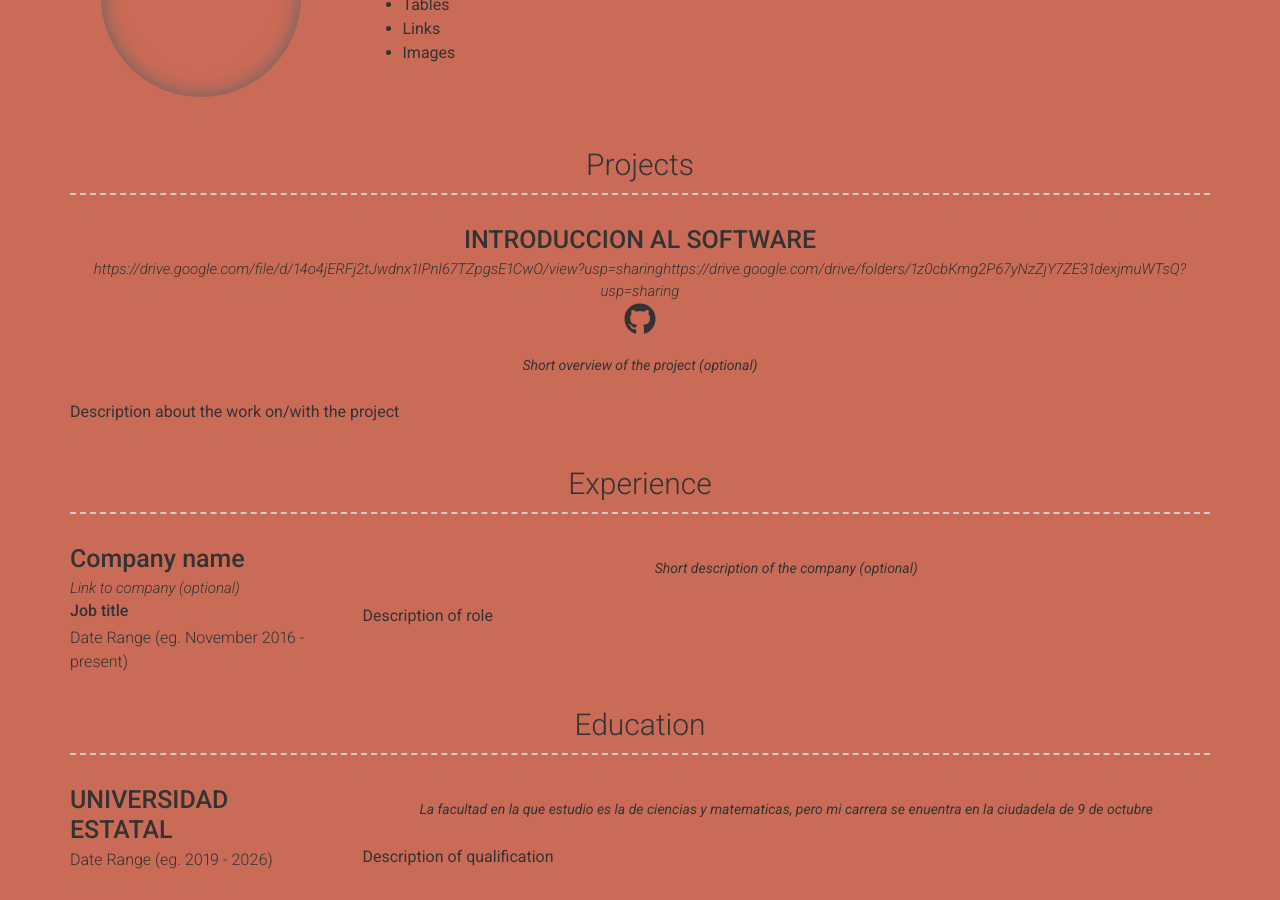
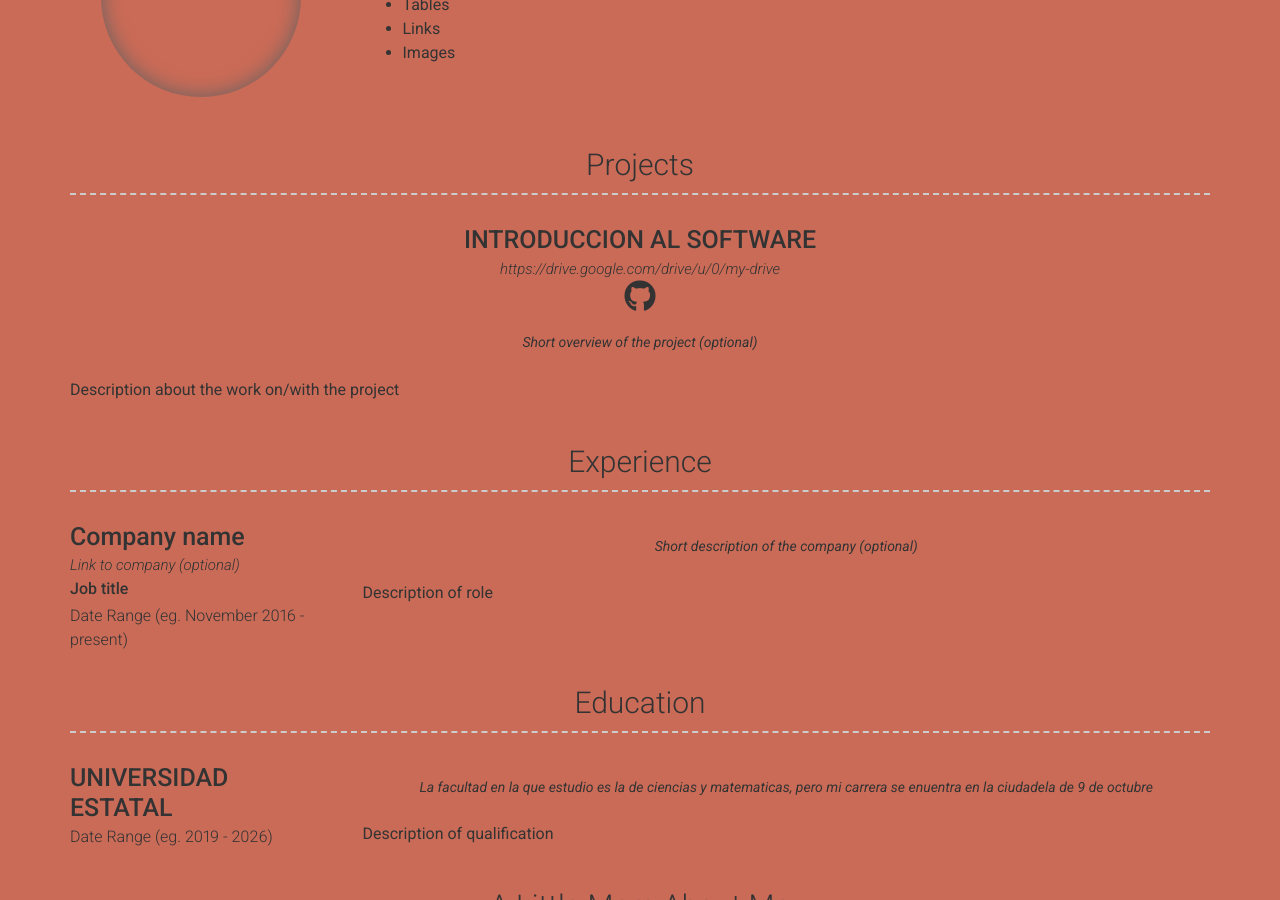
Before and after one commit to moises2018-gif/LORE, a Jekyll site: the page built from index.md, in a window 1280 px wide and 900 px high, scrolled down 432 px. Built offline with Jekyll 4.4.1, drawn with Linux system fonts in a browser that asks for light colours; nearby versions of some CDN libraries; part of the change alters nothing that is shown.

Commit message:
Update projects.yml

```diff
--- a/_data/projects.yml
+++ b/_data/projects.yml
@@ -1,7 +1,7 @@
 # Project template
 - layout: top-middle
   name: INTRODUCCION AL SOFTWARE
-  link: https://drive.google.com/file/d/14o4jERFj2tJwdnx1IPnl67TZpgsE1CwO/view?usp=sharinghttps://drive.google.com/drive/folders/1z0cbKmg2P67yNzZjY7ZE31dexjmuWTsQ?usp=sharing
+  link: https://drive.google.com/drive/u/0/my-drive
   github: Github page for project (eg. sproogen/modern-resume-theme)(optional)
   quote: >
     Short overview of the project (optional)
```
